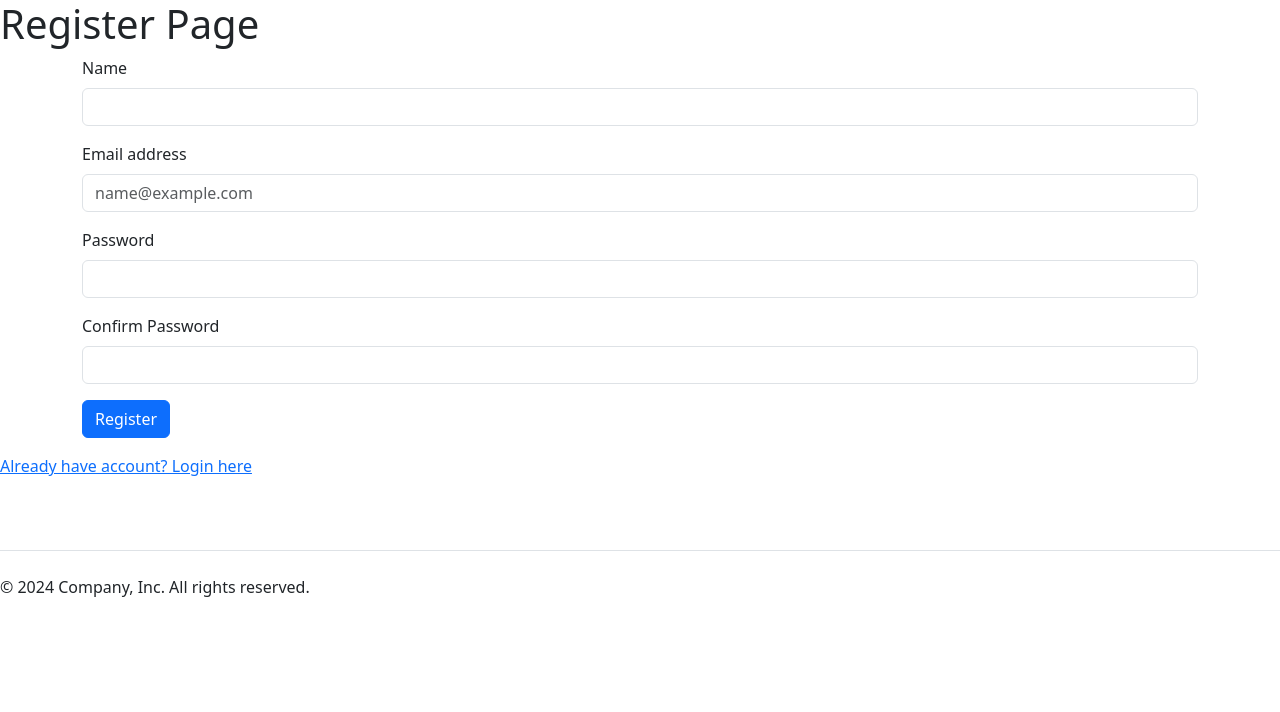
After one commit to danniel-isiah-libor/PHP-with-MySQL-Training, a PHP site: page /register.php in a window 1280 px wide. The commit adds this page. Shown: the top 712 px of the page. Run offline with PHP 8.4, Linux system fonts and the light colour scheme.

Commit message:
[Day 2] register

```diff
--- a/login.php
+++ b/login.php
@@ -22,6 +22,8 @@
         </div>
     </form>
 
+    <a href="/playground/register.php">Register here</a>
+
     <?php require_once "footer.php"; ?>
 
     <script src="https://cdn.jsdelivr.net/npm/bootstrap@5.3.3/dist/js/bootstrap.bundle.min.js" integrity="sha384-YvpcrYf0tY3lHB60NNkmXc5s9fDVZLESaAA55NDzOxhy9GkcIdslK1eN7N6jIeHz" crossorigin="anonymous"></script>
--- a/process-login.php
+++ b/process-login.php
@@ -4,3 +4,5 @@ $email = $_POST['email'];
 $password = $_POST['password'];
 
 var_dump($email);
+
+header("Location: index.php");
--- /dev/null
+++ b/register.php
@@ -0,0 +1,52 @@
+<!DOCTYPE html>
+<html lang="en">
+
+<?php
+require_once "head-tag.php";
+
+if (!isset($_SESSION)) session_start();
+
+$errors = $_SESSION['errors'] ?? [];
+?>
+
+<body>
+    <h1>Register Page</h1>
+
+    <form action="/playground/process-register.php" method="POST">
+        <div class="container">
+            <div class="mb-3">
+                <label for="name" class="form-label">Name</label>
+                <input name="name" type="text" class="form-control" id="name">
+                <?php
+                echo "<p style='color: red'>" . implode(',', $errors['name'] ?? []) . "</p>";
+                ?>
+            </div>
+            <div class="mb-3">
+                <label for="email" class="form-label">Email address</label>
+                <input name="email" type="text" class="form-control" id="email" placeholder="name@example.com">
+                <?php
+                echo "<p style='color: red'>" . implode(',', $errors['email'] ?? []) . "</p>";
+                ?>
+            </div>
+            <div class="mb-3">
+                <label for="password" class="form-label">Password</label>
+                <input name="password" type="password" class="form-control" id="password">
+            </div>
+            <div class="mb-3">
+                <label for="password_confirmation" class="form-label">Confirm Password</label>
+                <input name="password_confirmation" type="password" class="form-control" id="password_confirmation">
+            </div>
+            <div class="mb-3">
+                <button type="submit" class="btn btn-primary">Register</button>
+            </div>
+        </div>
+    </form>
+
+    <a href="/playground/login.php">Already have account? Login here</a>
+
+    <?php require_once "footer.php"; ?>
+
+    <script src="https://cdn.jsdelivr.net/npm/bootstrap@5.3.3/dist/js/bootstrap.bundle.min.js" integrity="sha384-YvpcrYf0tY3lHB60NNkmXc5s9fDVZLESaAA55NDzOxhy9GkcIdslK1eN7N6jIeHz" crossorigin="anonymous"></script>
+</body>
+
+</html>
```
Also changed, not shown: process-register.php (added, +51 -0 lines).
